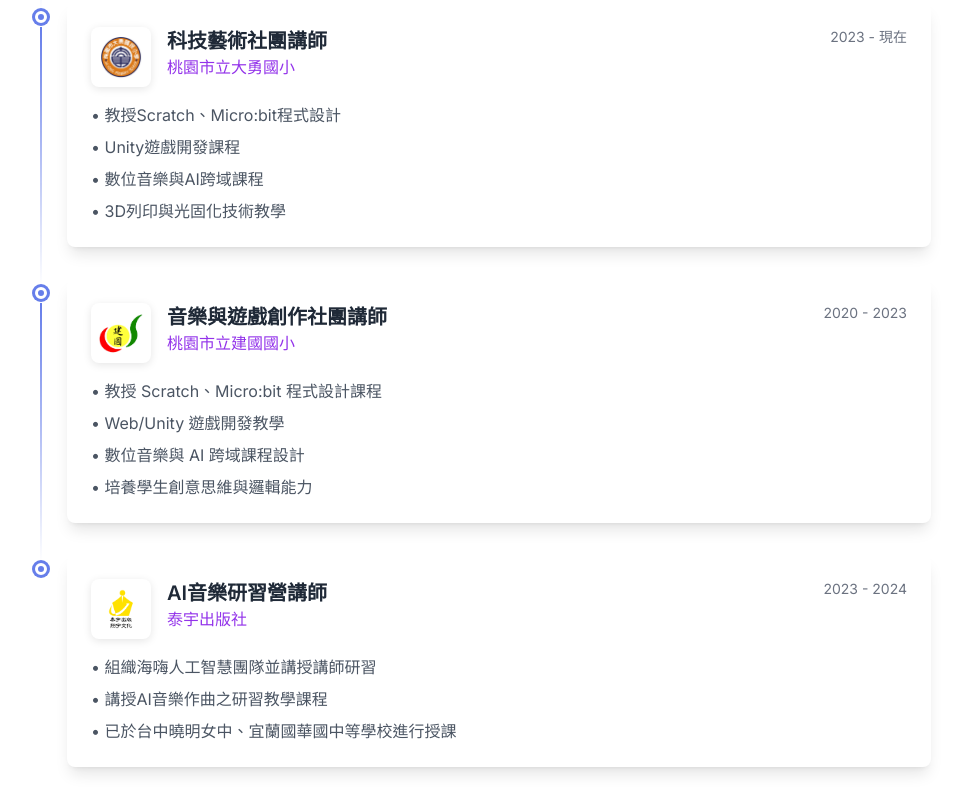
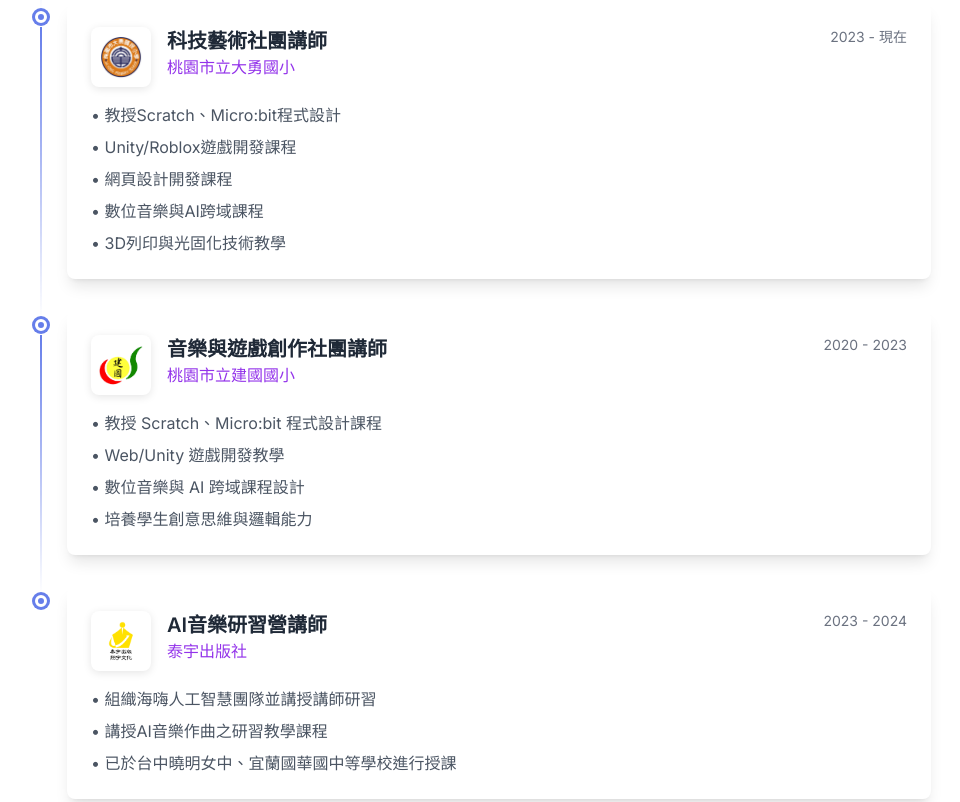
Before and after one commit to jeremy641/general_resume_web, a plain HTML site: page index.html in a window 1280 px wide. Shown: the part 4585-5387 px from the top of the page, without its empty margins (157-1117 px from the left). Drawn offline with nearby package versions, Linux system fonts and the light colour scheme; animation ran at ten frames a second.

Commit message:
Add files via upload

```diff
--- a/index.html
+++ b/index.html
@@ -673,7 +673,8 @@
                         </div>
                         <ul class="text-gray-600 space-y-2">
                             <li>• 教授Scratch、Micro:bit程式設計</li>
-                            <li>• Unity遊戲開發課程</li>
+                            <li>• Unity/Roblox遊戲開發課程</li>
+                            <li>• 網頁設計開發課程</li>
                             <li>• 數位音樂與AI跨域課程</li>
                             <li>• 3D列印與光固化技術教學</li>
                         </ul>
```
